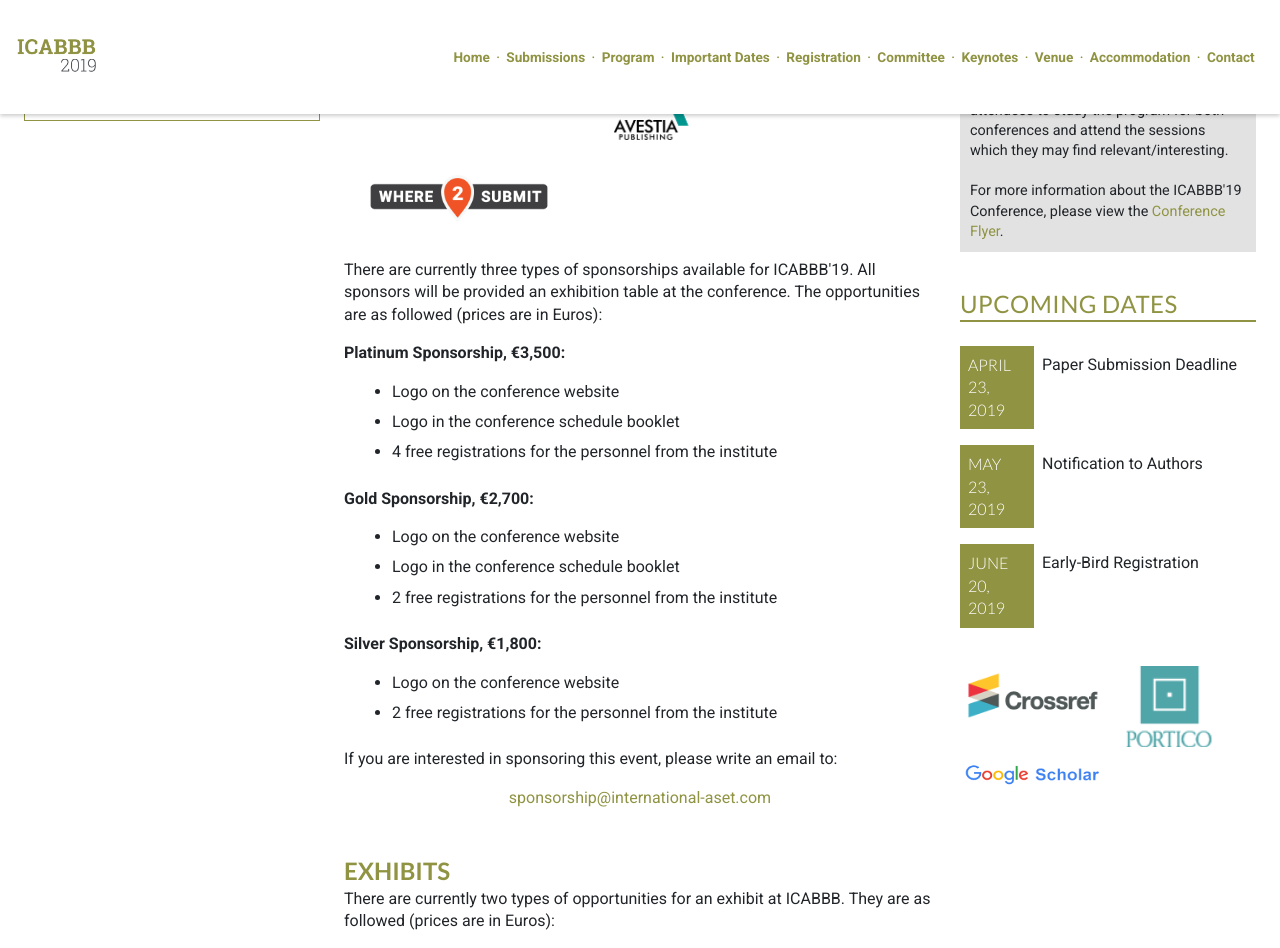
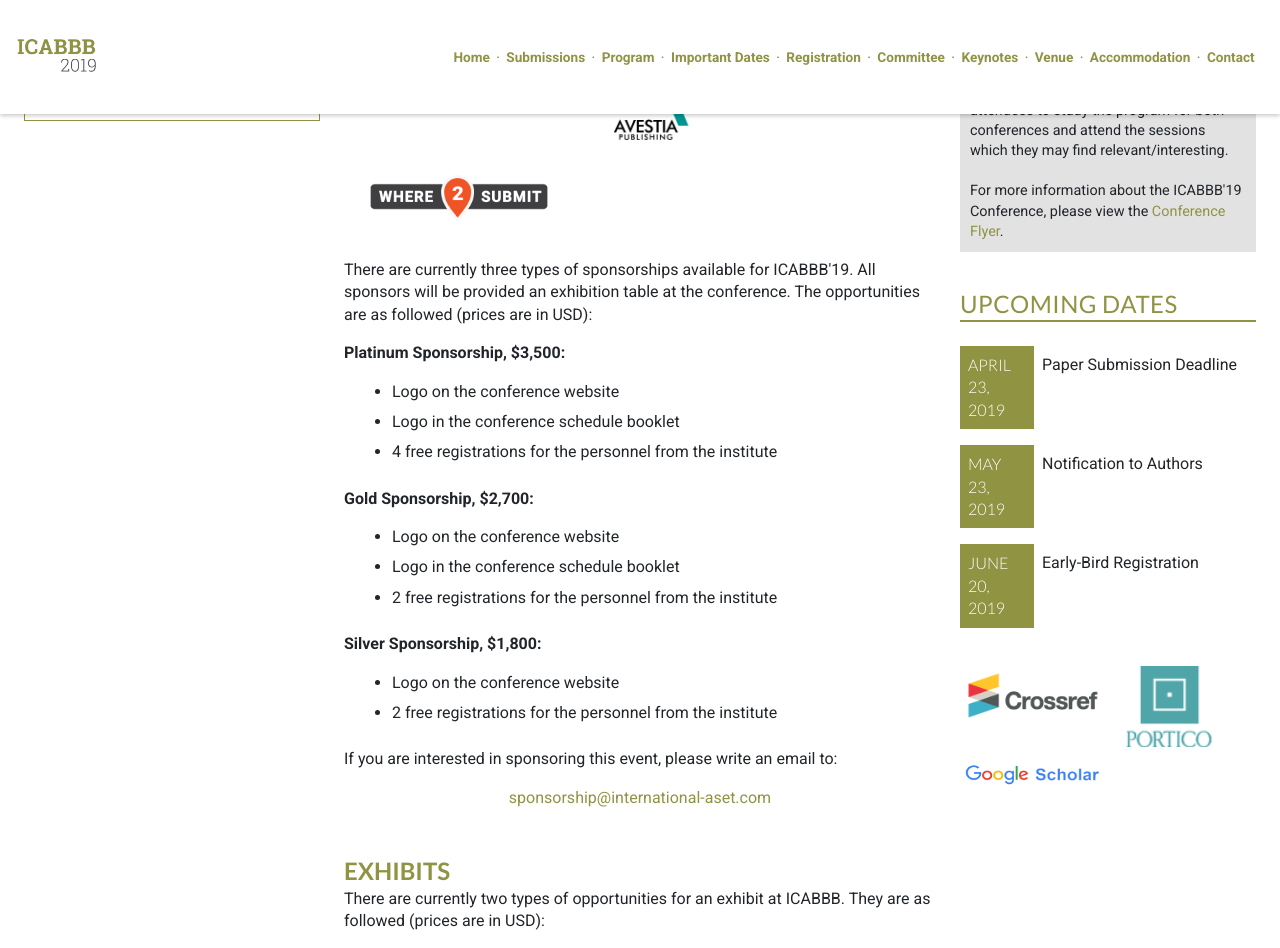
Before and after one commit to intaset/icabbb, a Jekyll site: the page built from sponsor.html, in a window 1280 px wide and 1400 px high, scrolled down 514 px. Shown: the top 948 px of the window. Built offline with Jekyll 4.4.1, drawn with Linux system fonts in a browser that asks for light colours; nearby versions of some CDN libraries; Markdown is read by kramdown in place of the engine named in the settings; comment, search, counter and statistics services are not loaded; some of the changed text lies outside the part shown.

Commit message:
changed sponsors price

```diff
--- a/sponsor.html
+++ b/sponsor.html
@@ -16,21 +16,21 @@ title: ICABBB'19 - Sponsors
         </div>
         <br>
 
-	<p class="body">There are currently three types of sponsorships available for ICABBB'19. All sponsors will be provided an exhibition table at the conference. The opportunities are as followed (prices are in Euros):</p>
+	<p class="body">There are currently three types of sponsorships available for ICABBB'19. All sponsors will be provided an exhibition table at the conference. The opportunities are as followed (prices are in USD):</p>
 
-    <p class="body bold">Platinum Sponsorship, €3,500:</p>
+    <p class="body bold">Platinum Sponsorship, $3,500:</p>
         <ul>
             <li> Logo on the conference website </li>
             <li> Logo in the conference schedule booklet </li>
             <li> 4 free registrations for the personnel from the institute</li>
         </ul>
-    <p class="body bold">Gold Sponsorship, €2,700:</p>
+    <p class="body bold">Gold Sponsorship, $2,700:</p>
         <ul>
             <li>Logo on the conference website </li>
             <li>Logo in the conference schedule booklet </li>
             <li>2 free registrations for the personnel from the institute</li>
         </ul>
-    <p class="body bold">Silver Sponsorship, €1,800:</p>
+    <p class="body bold">Silver Sponsorship, $1,800:</p>
         <ul>
             <li>Logo on the conference website </li>
             <li>2 free registrations for the personnel from the institute</li>
@@ -43,19 +43,19 @@ title: ICABBB'19 - Sponsors
     <br>
 
     <h3>Exhibits</h3>
-    <p class="body">There are currently two types of opportunities for an exhibit at ICABBB. They are as followed (prices are in Euros):</p>
-      <p class="body bold">Table exhibit, €1500.00:</p>
+    <p class="body">There are currently two types of opportunities for an exhibit at ICABBB. They are as followed (prices are in USD):</p>
+      <p class="body bold">Table exhibit, $1500.00:</p>
         <ul>
             <li>A table setup for the entire duration of the conference</li>
             <li>1 free registration for the personnel from the institute</li>
-            <li>An additional €300.00 for each accompanying person</li>
+            <li>An additional $300.00 for each accompanying person</li>
         </ul>
 
-      <p class="body bold">Booth exhibit, €1500:</p>
+      <p class="body bold">Booth exhibit, $1500:</p>
         <ul>
             <li>A booth setup for 1 conference day</li>
             <li>1 free registration for the personnel from the institute</li>
-            <li>An additional €300.00 for each accompanying person</li>
+            <li>An additional $300.00 for each accompanying person</li>
         </ul>
 
       <p class="body">The exhibit provides a platform for companies and institutions to present their products and distribute brochures and business cards. The exhibit also provides a unique networking opportunity with many experts and researchers in the field of multimedia and human computer interaction.</p>
```
Also changed, not shown: 1 other file.
